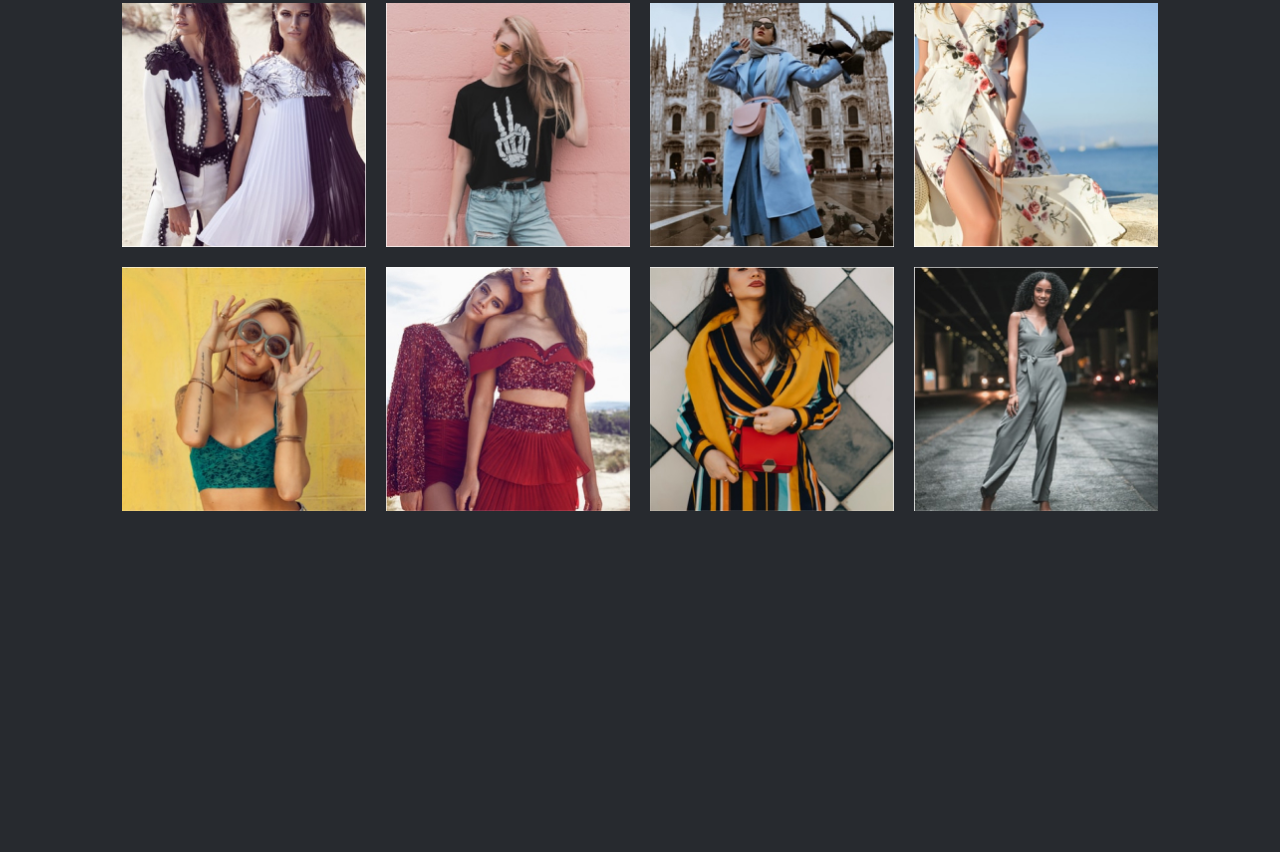
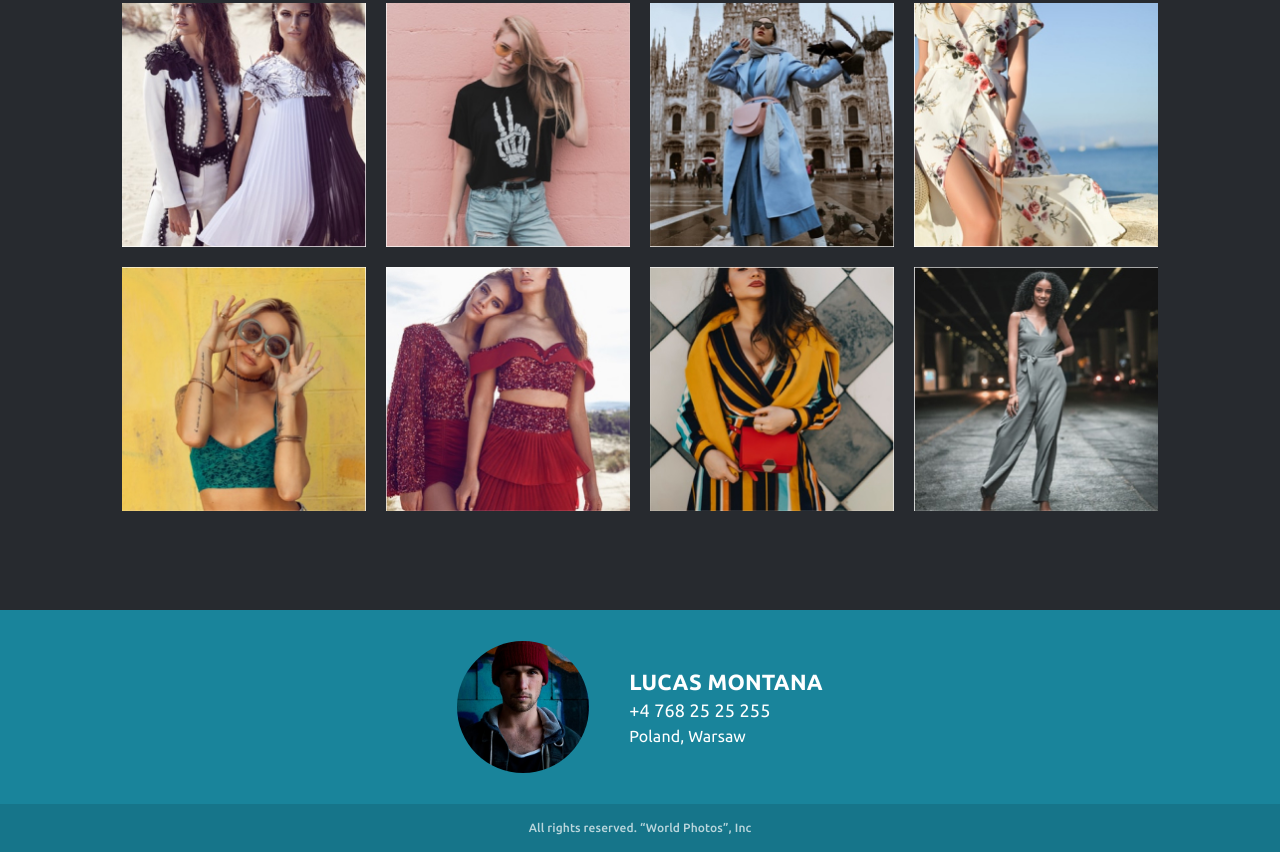
Before and after one commit to slumpthug/exam-3, a plain HTML site: page index.html in a window 1280 px wide. Shown: the part 672-1524 px from the top of the page. Before the commit the page ends 1282 px from the top, so only its background shows below. Drawn offline with Linux system fonts and the light colour scheme.

Commit message:
added footer block and styles to it

```diff
--- a/css/style.css
+++ b/css/style.css
@@ -142,3 +142,64 @@ body {
 .portfolio__range-img-owerlay:hover {
     opacity: 1;
 }
+
+/*========FOOTER========*/
+.footer-info-wrapper {
+    padding: 31px 0px 31px 0px;
+    display: flex;
+    justify-content: center;
+    align-items: center;
+    column-gap: 40px;
+    background-color: #19849B;
+}
+
+.footer__logo {
+    width: 132px;
+    height: 132px;
+    border-radius: 50%;
+    object-fit: cover;
+}
+
+.footer-content {
+    display: flex;
+    flex-direction: column;
+    row-gap: 6px;
+}
+
+.footer__title {
+    font-weight: var(--font-weight-bold);
+    font-size: var(--footer-title-font-size);
+    line-height: var(--footer-title-line-height);
+    letter-spacing: var(--regular-letter-spacing);
+    text-transform: uppercase;
+}
+
+.footer__tel {
+    font-weight: var(--font-weight-regular);
+    font-size: var(--btn-font-size);
+    line-height: var(--btn-line-height);
+    letter-spacing: var(--regular-letter-spacing);
+    text-transform: uppercase;
+}
+
+.footer__address {
+    font-weight: var(--font-weight-regular);
+    font-size: var(--text-font-size);
+    line-height: var(--text-line-height);
+    letter-spacing: var(--regular-letter-spacing);
+}
+
+.footer-copyright-wrapper {
+    padding: 17px 0px;
+    display: flex;
+    justify-content: center;
+    background-color: #16758A;
+}
+
+.footer__copyright {
+    font-weight: var(--font-weight-medium);
+    font-size: var(--footer-copyright-font-size);
+    line-height: var(--footer-copyright-line-height);
+    letter-spacing: var(--regular-letter-spacing);
+    color: rgba(255, 255, 255, 0.7);
+}
--- a/index.html
+++ b/index.html
@@ -92,6 +92,19 @@
             </div>
         </section>
     </main>
+    <footer class="footer">
+        <div class="footer-info-wrapper">
+            <img class="footer__logo" src="./img/Lucas-Montana.jpg" alt="Lucas Montana logo">
+            <div class="footer-content">
+                <h2 class="footer__title">Lucas Montana</h2>
+                <span class="footer__tel">+4 768 25 25 255</span>
+                <span class="footer__address">Poland, Warsaw</span>
+            </div>
+        </div>
+        <div class="footer-copyright-wrapper">
+            <span class="footer__copyright">All rights reserved. “World Photos”, Inc</span>
+        </div>
+    </footer>
     <script src="./js/script.js"></script>
 </body>
 </html>
```
